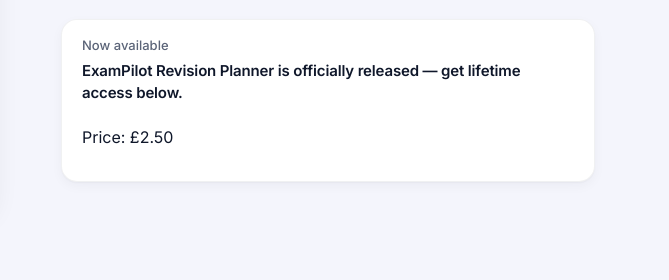
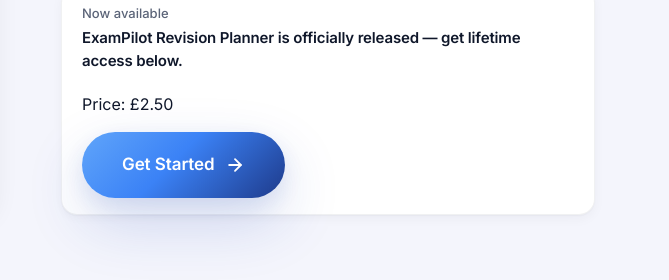
Before and after one commit to joseph-apple/exampilothomepage, a plain HTML site: page index.html in a window 1280 px wide. Shown: the part 1417-1697 px from the top of the page, 611-1280 px from the left. Drawn offline with Linux system fonts and the light colour scheme.

Commit message:
Replace Stripe checkout widget with payment link

```diff
--- a/index.html
+++ b/index.html
@@ -261,13 +261,13 @@
                 <span class="eta-value">ExamPilot Revision Planner is officially released — get lifetime access below.</span>
                 <div class="purchase">
                   <p class="price">Price: £2.50</p>
-                  <script async src="https://js.stripe.com/v3/buy-button.js"></script>
-
-                  <stripe-buy-button
-                    buy-button-id="buy_btn_1U7E2MBsC0QJ1zLAWCMYjJxu"
-                    publishable-key="pk_live_51U6WJwBsC0QJ1zLAj3M1wIKWNmjjGPmxYs2OvkPGbuzf6HV87RGHkmQM5zXxRaR6bjGQ7BNdzfMmIQlpSiv00b8N5kJbu"
-                  >
-                  </stripe-buy-button>
+                  <a class="cta-button" href="https://buy.stripe.com/dRm28qajR9ElbYZ4a75ZC02" target="_blank" rel="noreferrer" aria-label="Get Started with ExamPilot Revision Planner">
+                    <span>Get Started</span>
+                    <svg width="20" height="20" viewBox="0 0 24 24" fill="none" stroke="currentColor" stroke-width="2.2" stroke-linecap="round" stroke-linejoin="round" aria-hidden="true">
+                      <line x1="5" y1="12" x2="19" y2="12"/>
+                      <polyline points="12 5 19 12 12 19"/>
+                    </svg>
+                  </a>
                 </div>
               </div>
             </div>
```
